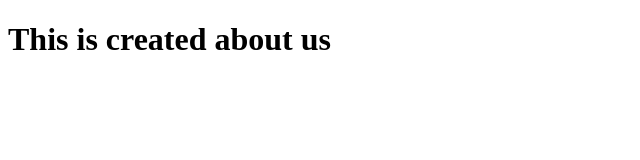
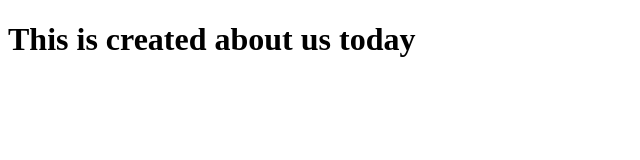
Before and after one commit to Yego299/Team_git, a plain HTML site: page About.html in a window 1280 px wide. Shown: the whole page, without its empty margins (0-640 px from the left). Drawn offline with Linux system fonts and the light colour scheme.

Commit message:
I have made slight changes on index.html

```diff
--- a/About.html
+++ b/About.html
@@ -6,6 +6,6 @@
     <title>about us</title>
 </head>
 <body>
-    <h1>This is created about us</h1>
+    <h1>This is created about us today</h1>
 </body>
 </html>
```
